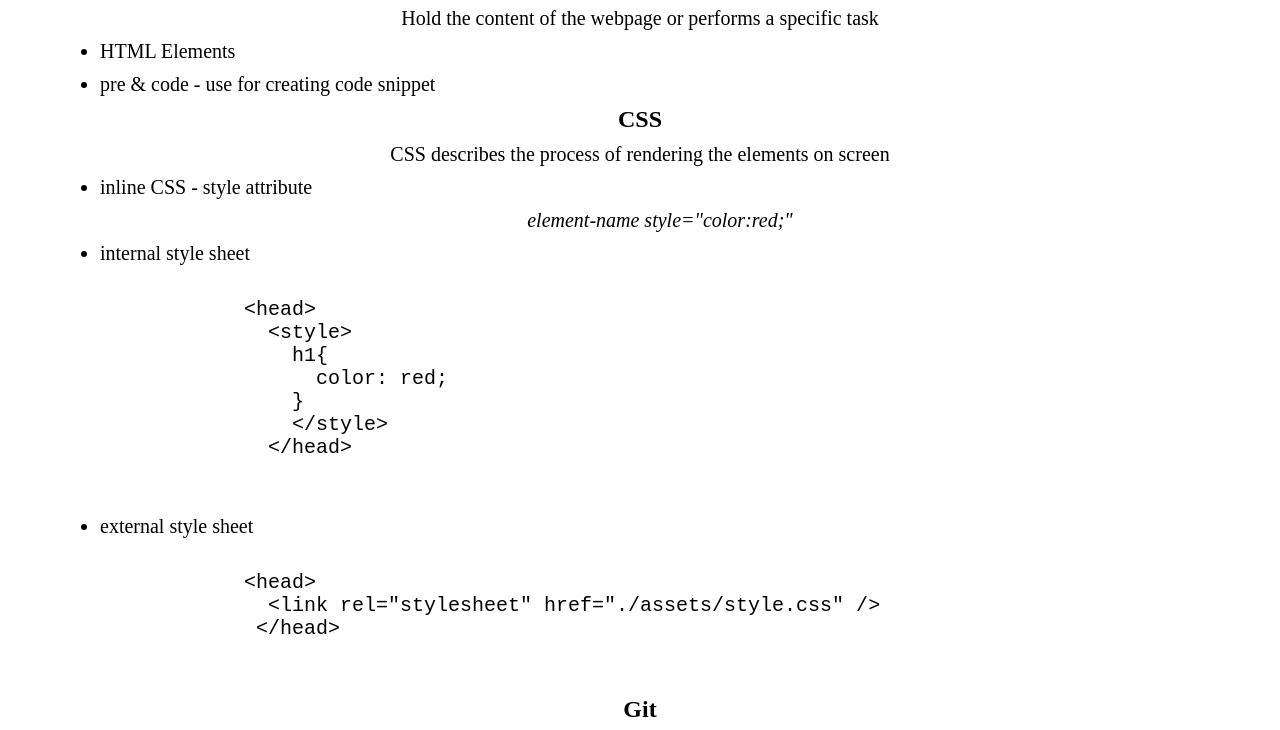
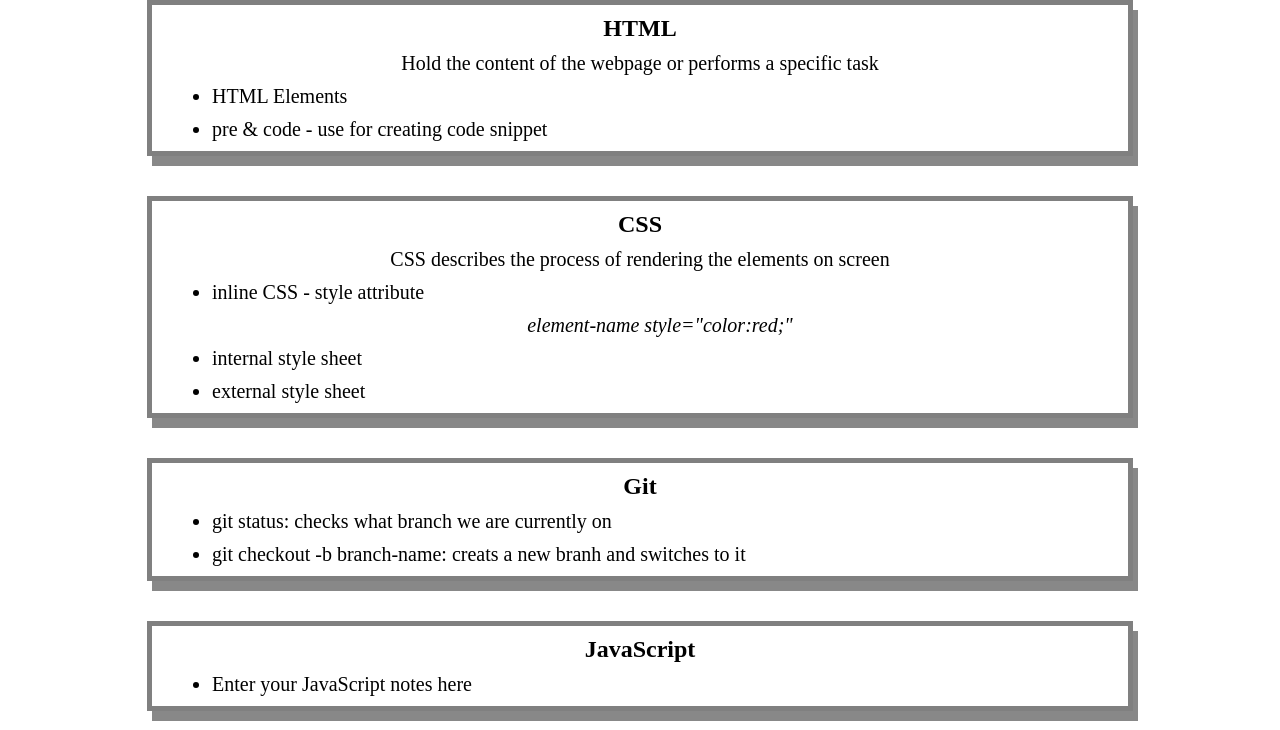
Before and after one commit to niwantha33/prework-study-guide, a plain HTML site: page index.html in a window 1280 px wide. Shown: the part 157-887 px from the top of the page. Drawn offline with Linux system fonts and the light colour scheme.

Commit message:
updated CSS.

```diff
--- a/assets/style.css
+++ b/assets/style.css
@@ -24,6 +24,14 @@ p {
     text-align: center;
     font-size: 20px;
   }
+
+.card {
+    width: 80%;
+    margin: 40px auto;
+    border: 5px solid gray;
+    box-shadow: 5px 10px #888888;
+
+}
 /*
 
 div
--- a/index.html
+++ b/index.html
@@ -12,7 +12,7 @@
 <body>
   <header id="top">
 
-    <h1 style="color: red;">Prework Study Guide</h1>
+    <h1>Prework Study Guide</h1>
 
     <img src="./assets/bowtie-cat.png" alt="Profile image of cat wearing a bow tie." />
 
@@ -37,25 +37,9 @@
         <li>inline CSS - style attribute</li>
         <p><em>element-name style="color:red;" </em></p>
         <li>internal style sheet</li>
-        <pre>
-          <code html  language-html>
-            &lt;head&gt
-              &lt;style>
-                h1{
-                  color: red;
-                }
-                &lt/style>
-              &lt;/head>
-          </code>
-        </pre>
+
         <li>external style sheet</li>
-        <pre>
-          <code>
-            &lthead>
-              &lt;link rel="stylesheet" href="./assets/style.css" />
-             &lt;/head>
-          </code>
-        </pre>
+
       </ul>
     </section>
 
```
